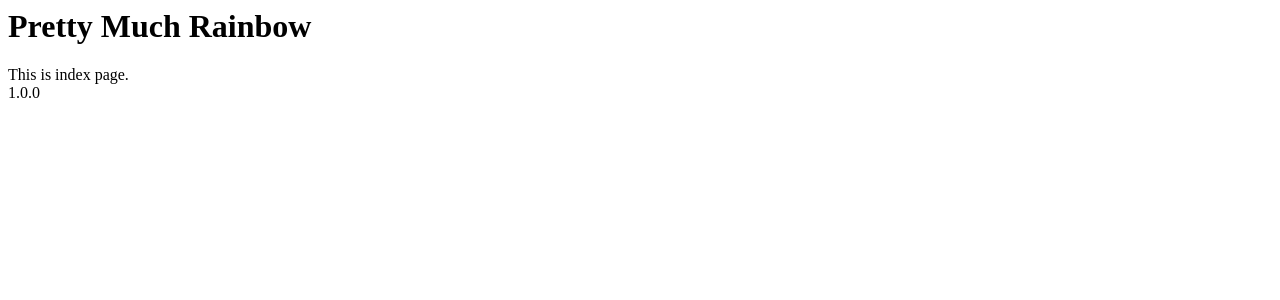
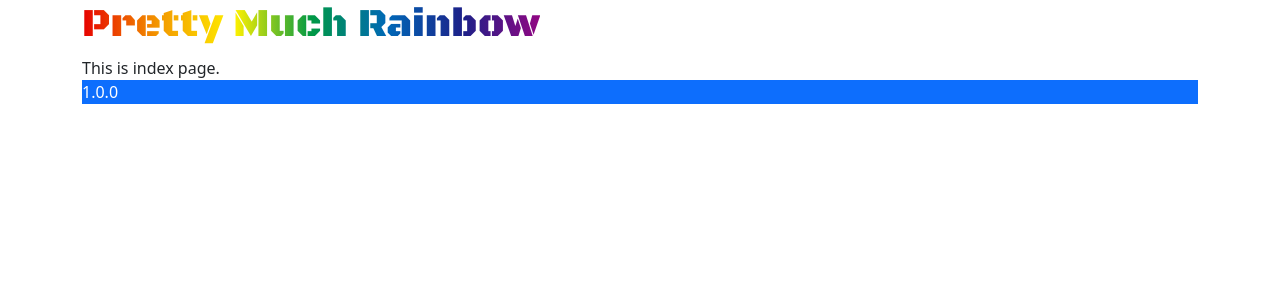
Before and after one commit to hirotoe0112/pretty_much_rainbow, a Django app: page / in a window 1280 px wide. Shown: the top 300 px of the page. Run offline with Django 5.2, Linux system fonts and the light colour scheme; some libraries are stand-ins or nearby versions.

Commit message:
indexページのテンプレートとcss実装

```diff
--- a/config/settings/base.py
+++ b/config/settings/base.py
@@ -37,6 +37,7 @@ INSTALLED_APPS = [
     "django.contrib.sessions",
     "django.contrib.messages",
     "django.contrib.staticfiles",
+    "django_bootstrap5",
 ]
 
 MIDDLEWARE = [
@@ -117,6 +118,11 @@ USE_TZ = True
 
 STATIC_URL = "static/"
 
+STATICFILES_DIRS = [
+    BASE_DIR / "static",
+    "/var/www/static/",
+]
+
 # Default primary key field type
 # https://docs.djangoproject.com/en/5.0/ref/settings/#default-auto-field
 
--- /dev/null
+++ b/static/style.css
@@ -0,0 +1,9 @@
+.title {
+  font-family: "Black Ops One", system-ui;
+  font-weight: 400;
+  font-style: normal;
+  background: linear-gradient(to right,#e60000,#f39800,#fff100,#009944,#0068b7,#1d2088,#920783);
+  -webkit-background-clip: text;
+  -webkit-text-fill-color: transparent;
+  display: inline-block
+}
--- /dev/null
+++ b/templates/base.html
@@ -0,0 +1,27 @@
+{% load static %}
+{% load django_bootstrap5 %}
+<html lang="ja">
+  <head>
+    <meta charset="utf-8">
+    <meta name="viewport" content="width=device-width,initial-scale=1">
+    <title>Pretty Much Rainbow</title>
+    <!-- bootstrap -->
+    {% bootstrap_css %}
+    {% bootstrap_javascript %}
+    <!-- web font -->
+    <link rel="preconnect" href="https://fonts.googleapis.com">
+    <link rel="preconnect" href="https://fonts.gstatic.com" crossorigin>
+    <link href="https://fonts.googleapis.com/css2?family=Black+Ops+One&display=swap" rel="stylesheet">
+    <!-- common css -->
+    <link rel="stylesheet" href="{% static 'style.css' %}" type="text/css">
+    <!-- custom css -->
+    {% block custom_css %}
+    {% endblock custom_css %}
+  </head>
+  <body>
+    <div class="container">
+      {% block content %}
+      {% endblock content %}
+    </div>
+  </body>
+</html>
--- a/templates/index/index.html
+++ b/templates/index/index.html
@@ -1,15 +1,18 @@
-<html lang="ja">
-  <head>
-    <meta charset="utf-8">
-    <title>Pretty Much Rainbow</title>
-  </head>
-  <body>
-    <h1>Pretty Much Rainbow</h1>
-    <div>
-      This is index page.
-    </div>
-    <div>
+{% extends 'base.html' %}
+
+{% block custom_css %}
+{% endblock custom_css %}
+
+{% block content %}
+  <div>
+    <h1 class="title">Pretty Much Rainbow</h1>
+  </div>
+  <div>
+    This is index page.
+  </div>
+  <div>
+    <div class="bg-primary text-white">
       {{ version }}
     </div>
-  </body>
-</html>
+  </div>
+{% endblock content %}
```
